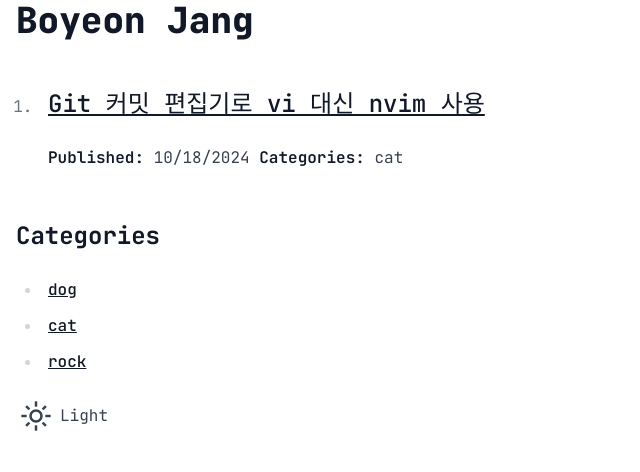
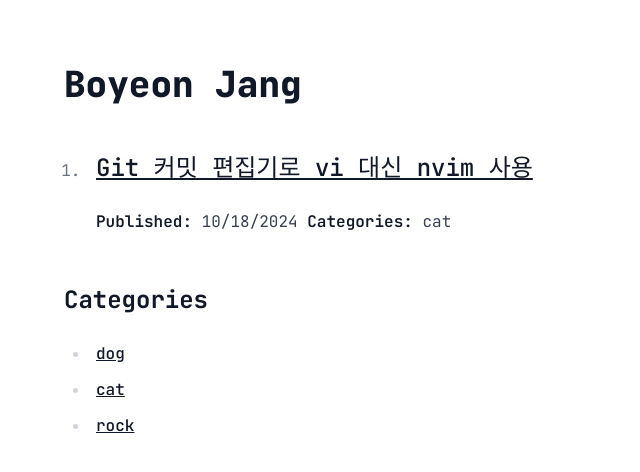
Before and after one commit to boyeoon/boyeon-blog, a Next.js app: page / in a window 1280 px wide. Shown: the top 472 px of the page, without its empty margins (0-640 px from the left). Built offline with nearby package versions, Linux system fonts and the light colour scheme.

Commit message:
feat: 다크모드 네비게이션 바로 위치 변경

```diff
--- a/app/page.tsx
+++ b/app/page.tsx
@@ -2,7 +2,6 @@ import { categories } from "@/categories";
 import { Pagination } from "@/components/pagination";
 import { Posts } from "@/components/posts";
 import { getPaginatedPosts, postsPerPage } from "@/posts";
-import DarkMode from "@/components/darkmode";
 
 import React from "react";
 
@@ -10,7 +9,7 @@ export default async function Home() {
   const { posts, total } = await getPaginatedPosts({ page: 1, limit: postsPerPage });
 
   return (
-    <main className="max-w-3xl px-4 mx-auto">
+    <main className="p-16">
       <h1>Boyeon Jang</h1>
       <Posts posts={posts} />
 
@@ -24,7 +23,6 @@ export default async function Home() {
           </li>
         ))}
       </ul>
-      <DarkMode />
     </main>
   );
 }
```
